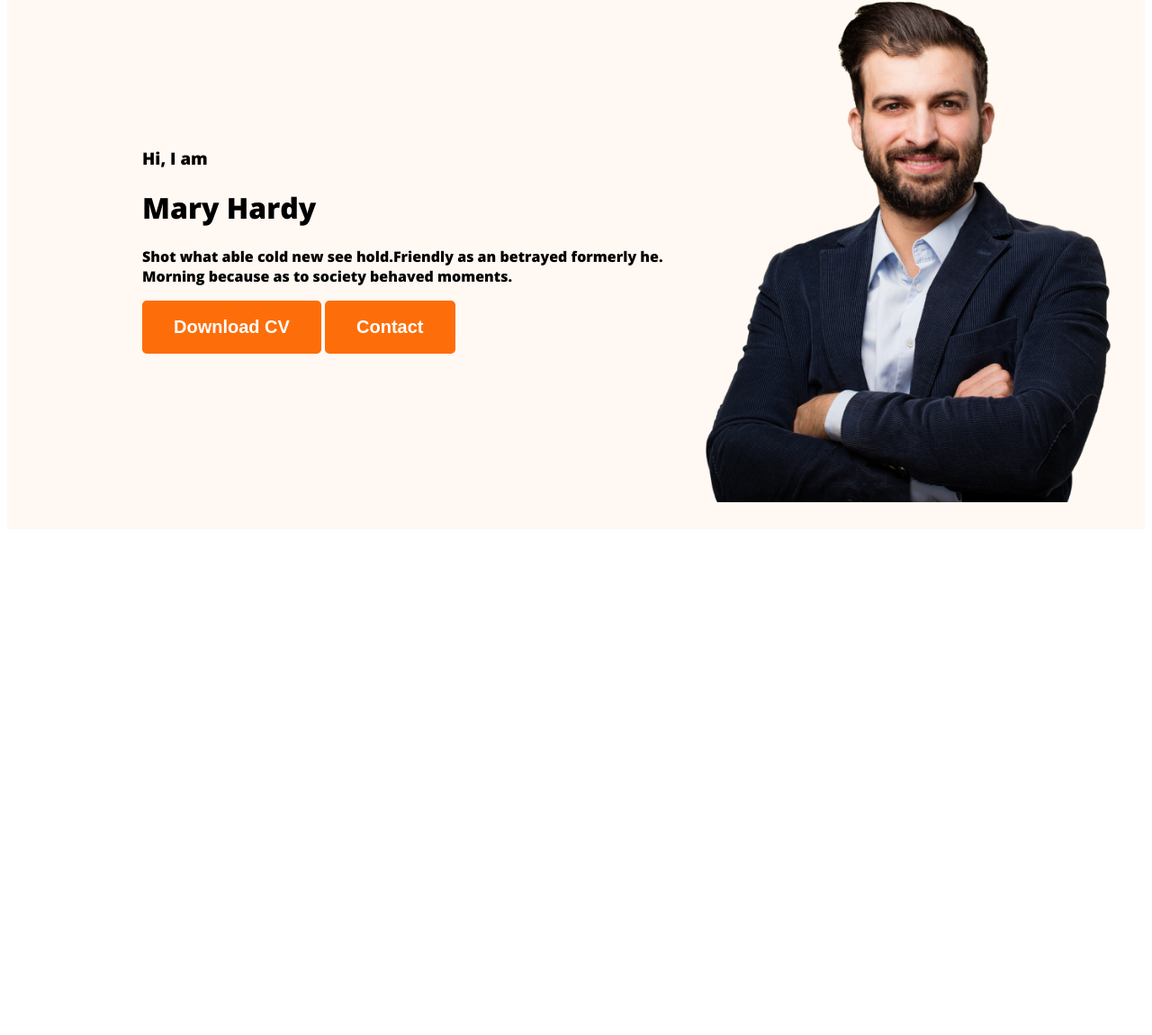
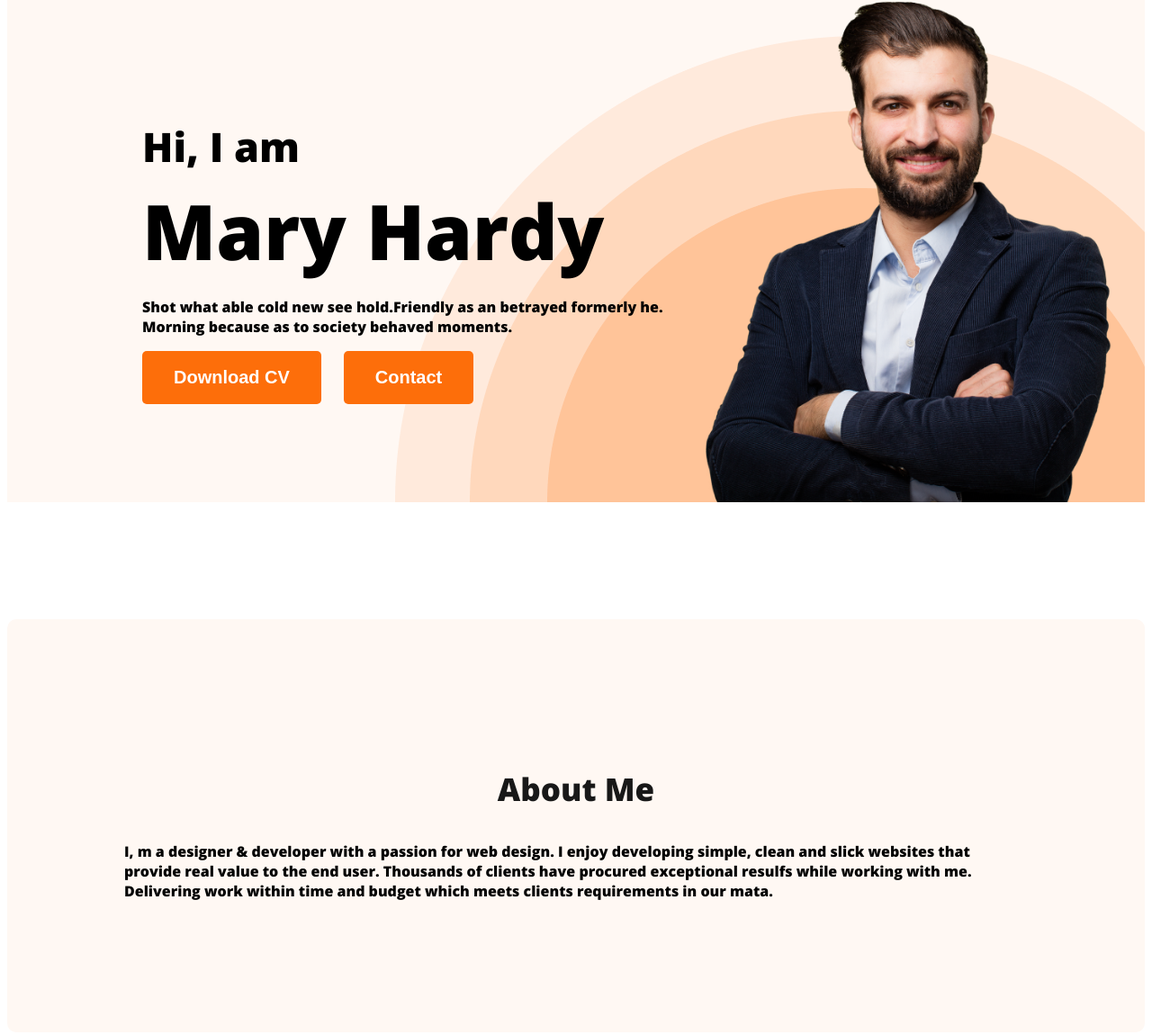
Before and after one commit to rakhibul07/web-design, a plain HTML site: page index.html in a window 1280 px wide. Shown: the part 210-1360 px from the top of the page at 90% size. Before the commit the page ends 806 px from the top, so only its background shows below. Drawn offline with nearby package versions, Linux system fonts and the light colour scheme.

Commit message:
added section

```diff
--- a/index.html
+++ b/index.html
@@ -24,14 +24,17 @@
         <h3 class="banner-greeting">Hi, I  am</h3>
         <h1 class="banner-title">Mary Hardy</h1>
         <p banner-description>Shot what able cold new see hold.Friendly as an betrayed formerly he. Morning because as to society behaved moments.</p>
-        <button class="btn-primary">Download CV</button>
+        <button class="btn-primary">Download CV</button> &nbsp; &nbsp;&nbsp;
         <button class="btn-primary">Contact</button>
     </div>
     <img class="profile-picture" src="images/hardy.png" alt="">
 </div>
     </header>
     <main>
-
+<section class="about">
+    <h3 class="section-title">About Me</h3>
+    <p class="section-discription">I, m a designer & developer with a passion for web design. I enjoy developing simple, clean and slick websites that provide real value to the end user. Thousands of clients have procured exceptional resulfs while working with me. Delivering work within time and budget which meets clients requirements in our mata.</p>
+</section>
     </main>
     <footer>
 
--- a/style.css
+++ b/style.css
@@ -1,8 +1,9 @@
 /* common shared style */
-body{
+body {
     font-family: 'Open Sans', sans-serif;
 }
-.btn-primary{
+
+.btn-primary {
     border-radius: 5px;
     background: #FD6E0A;
     font-size: 20px;
@@ -11,46 +12,106 @@ body{
     border: 0px;
     padding: 18px 35px;
 }
+
+.section-title {
+    color: #181818;
+    text-align: center;
+    font-size: 35px;
+    font-weight: 700;
+
+}
+
+.section-description {
+    color: #757575;
+    text-align: center;
+    font-size: 18px;
+    font-weight: 400;
+
+}
+
 /* nab related style */
-nav{
+nav {
     display: flex;
     align-items: center;
     justify-content: space-between;
     margin: 0px 200px;
 }
-.text-primary{
+
+.text-primary {
     color: #FD6E0A;
 
 }
-.nav-title{
+
+.nav-title {
     color: #181818;
     font-size: 45px;
     font-weight: 800;
 }
-nav > ul{
+
+nav>ul {
     display: flex;
     align-items: center;
 }
-nav li{
+
+nav li {
     list-style: none;
     margin-right: 50px;
 }
-nav a{
+
+nav a {
     text-decoration: none;
     color: #474747;
 }
 
 /* header related style */
-.header{
-    background-color:#FFF8F3;;
+.header {
+    background-color: #FFF8F3;
+    background-image: url('images/header_bg.png');
+    background-repeat: no-repeat;
+    background-position: bottom right;
 }
-.banner{
-    padding: 30px 30px 30px 150px;
+
+.banner {
+    padding: 30px 30px 0px 150px;
     display: flex;
     align-items: center;
+    justify-content: space-between;
 }
-.profile-picture{
+
+.banner-contecta {
+    max-width: 500px;
+}
+
+.profile-picture {
     width: 500px;
 
 
 }
+
+.banner-greeting {
+    font-size: 45px;
+    margin-bottom: 0;
+}
+
+.banner-title {
+    font-size: 85px;
+    font-weight: 700;
+    margin-top: 5px;
+    margin-bottom: 0;
+}
+
+.banner-description {
+    margin-top: 0;
+}
+
+
+/* main section style */
+
+/* about me section style */
+
+.about {
+    padding: 130px;
+    border-radius: 10px;
+    background: #FFF8F3;
+    margin: 130px 0;
+}
```
Lines whose indentation alone changed are shown as unchanged.
